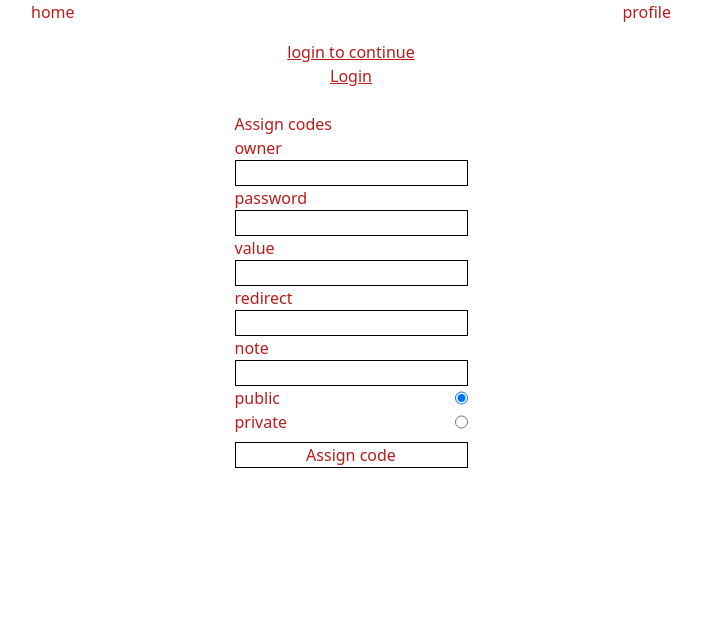
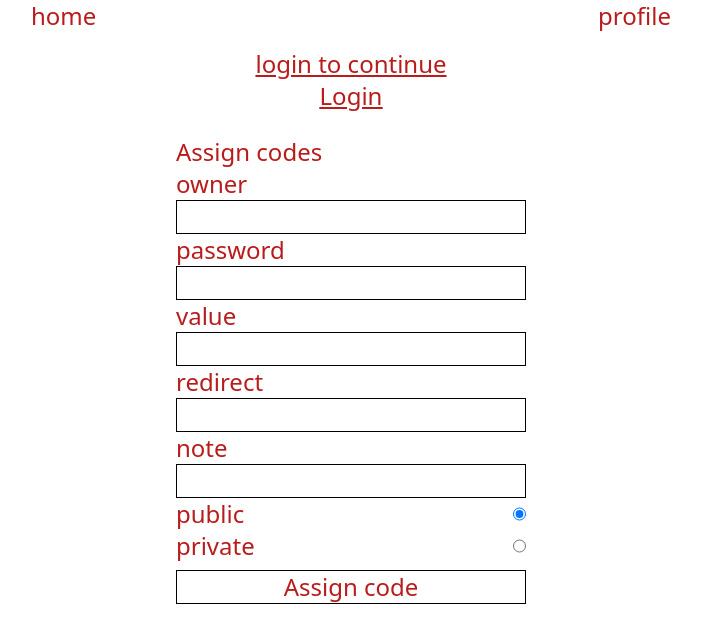
Before and after one commit to yokelman/n_shortner, a website: page static/profile.html in a window 1280 px wide. Shown: the whole page, without its empty margins (289-991 px from the left). Drawn offline with Linux system fonts and the light colour scheme.

Commit message:
change font size to 2xl (match home)

```diff
--- a/static/profile.html
+++ b/static/profile.html
@@ -6,7 +6,7 @@
     <title>N_shortner</title>
     <link rel="stylesheet" href="/static/output.css">
 </head>
-<body class="text-red-700 flex flex-col items-center">
+<body class="text-red-700 flex flex-col items-center text-2xl">
     <div id="nav" class="flex items-center justify-between w-1/2 m-auto">
         <a href="/" id="home">home</a>
         <a href="/profile" id="profile">profile</a>
```
